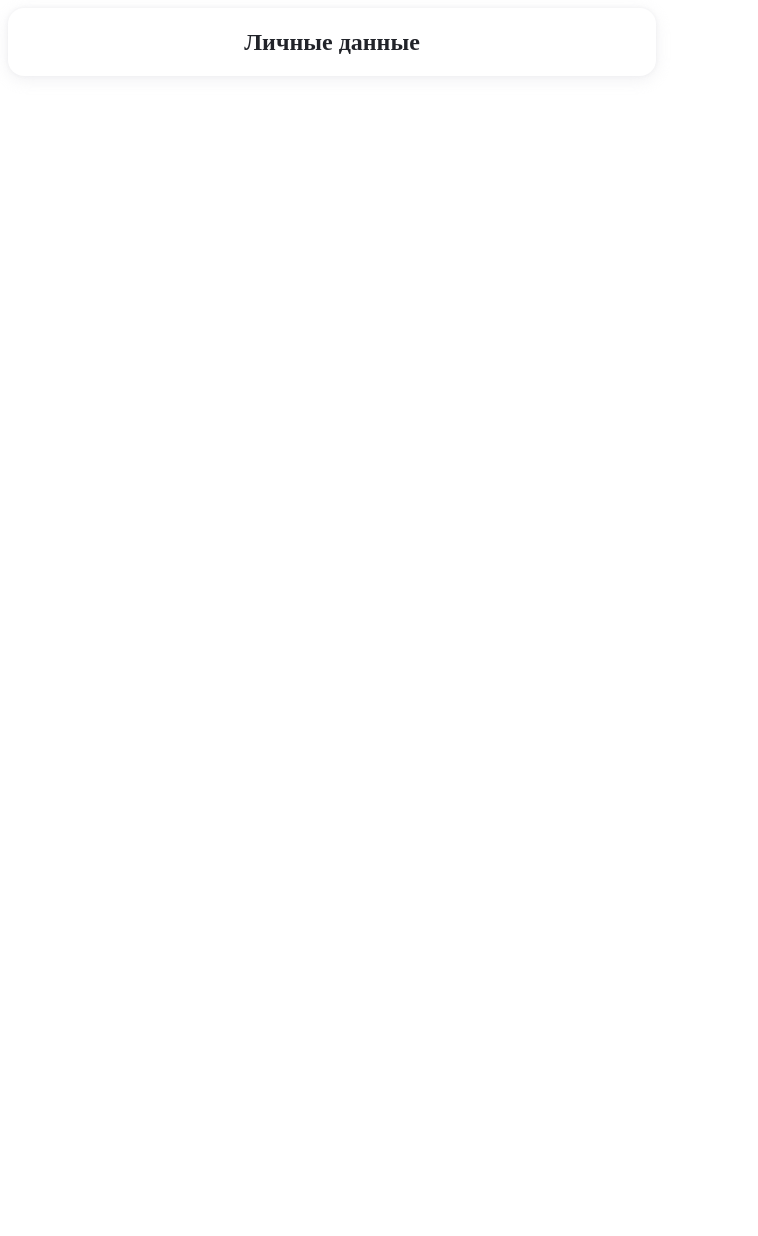
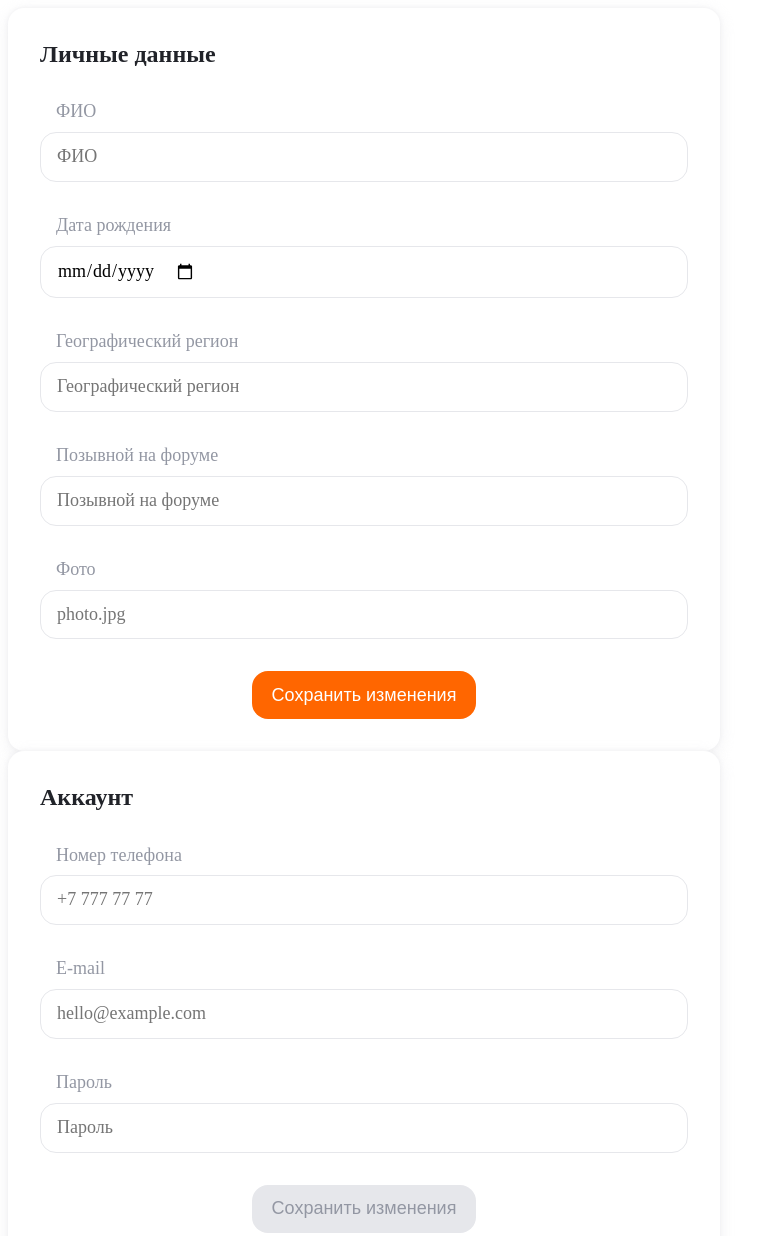
Before and after one commit to goalrazor/lizaAlert-practicum, a website: page src/index.html in a window 1280 px wide. Shown: the top 1236 px of the page, without its empty margins (0-758 px from the left). Before the commit the page ends 800 px from the top, so only its background shows below. Drawn offline with Linux system fonts and the light colour scheme; files whose address does not match are found by name.

Commit message:
card profile
skeleton commit

```diff
--- a/src/card-profile/__header/card-profile__header.css
+++ b/src/blocks/card-profile/__header/card-profile__header.css
@@ -2,5 +2,7 @@
 	color: #212329;
 	font-weight: bold;
 	font-size: 24px;
-	line-height: 28px;
+	line-height: 1.17;
+	margin: 0 0 32px;
+	align-self:flex-start;
 }
--- a/src/card-profile/card-profile.css
+++ b/src/blocks/card-profile/card-profile.css
@@ -2,6 +2,6 @@
 	display: flex;
 	flex-direction: column;
 	align-items: center;
-	width: 648px;
-	background-color: blanchedalmond;
+	max-width: 648px;
+	padding: 32px;
 }
--- /dev/null
+++ b/src/blocks/form/__input-container/form__input-container.css
@@ -0,0 +1,9 @@
+.form__input-container {
+	width: 100%;
+	margin: 0 auto;
+	padding: 0;
+	border: 0;
+	display: flex;
+	flex-direction: column;
+	align-items: center;
+}
--- /dev/null
+++ b/src/blocks/form/__item/form__item.css
@@ -0,0 +1,22 @@
+.form__item {
+	display: flex;
+	flex-direction: row;
+	align-items: flex-start;
+	padding: 12px 16px;
+	width: 100%;
+	background: #FFFFFF;
+	border: 1.2px solid #E6E7EB;
+	box-sizing: border-box;
+	border-radius: 16px;
+	align-self: stretch;
+	margin: 0 0 32px;
+	font-family: inherit;
+	font-weight: normal;
+	font-size: 18px;
+	line-height: 1.33;
+	position: relative;
+}
+
+.form__item:focus {
+	outline-color: #FF6600;
+}
--- /dev/null
+++ b/src/blocks/form/__label/form__label.css
@@ -0,0 +1,8 @@
+.form__label {
+	font-weight: normal;
+	font-size: 18px;
+	line-height: 1.33;
+	color: #9397A3;
+	margin: 0 0 8px 16px;
+	align-self: flex-start;
+}
--- /dev/null
+++ b/src/blocks/form/form.css
@@ -0,0 +1,3 @@
+.form {
+	width: 100%;
+}
--- a/src/index.html
+++ b/src/index.html
@@ -13,10 +13,37 @@
 
 <div class="card-profile background">
 	<h2 class="card-profile__header">Личные данные</h2>
-
-
+	<form class="form form__personal-data">
+		  <fieldset class="form__input-container">
+			<label for="name" class="form__label">ФИО</label>
+			<input type="text" class="form__item form__item_el_name" id="name" name="name" placeholder="ФИО" required>
+			<label for="birthday" class="form__label">Дата рождения</label>
+			<input type="date" class="form__item form__item_el_birthday" id="birthday" name="birthday">
+			<label for="region" class="form__label">Географический регион</label>
+			<input type="text" class="form__item form__item_el_region" id="region" name="region" placeholder="Географический регион" required>
+			<label for="nickname" class="form__label">Позывной на форуме</label>
+			<input type="text" class="form__item form__item_el_nickname" id="nickname" name="nickname" placeholder="Позывной на форуме" required>
+			<label for="photo" class="form__label">Фото</label>
+			<input type="text" class="form__item form__item_el_photo" id="photo" name="photo" placeholder="photo.jpg" disabled>
+			<button class="button button_status_active-orange" type="submit">Сохранить изменения</button>
+		  </fieldset>
+	</form>
 </div>
 
+<div class="card-profile background">
+	<h2 class="card-profile__header">Аккаунт</h2>
+	<form class="form form__account">
+		  <fieldset class="form__input-container">
+			<label for="tel" class="form__label">Номер телефона</label>
+			<input type="tel" class="form__item form__item_el_tel" id="tel" name="tel" placeholder="+7 777 77 77" disabled>
+			<label for="email" class="form__label">E-mail</label>
+			<input type="email" class="form__item form__item_el_email" id="email" name="email" placeholder="hello@example.com">
+			<label for="password" class="form__label">Пароль</label>
+			<input type="password" class="form__item form__item_el_password" id="password" name="password" placeholder="Пароль" required>
+			<button class="button button_status_not-active" type="submit">Сохранить изменения</button>
+		  </fieldset>
+	</form>
+</div>
 
 </body>
 
--- a/src/pages/index.css
+++ b/src/pages/index.css
@@ -3,6 +3,10 @@
 @import url('../blocks/button/_status/button_status_active-orange.css');
 @import url('../blocks/button/_status/button_status_active-white.css');
 @import url('../blocks/button/_status/button_status_not-active.css');
-@import url('../card-profile/card-profile.css');
-@import url('../card-profile/__header/card-profile__header.css');
-@import url('../background/background.css');
+@import url('../blocks/card-profile/card-profile.css');
+@import url('../blocks/card-profile/__header/card-profile__header.css');
+@import url('../blocks/form/form.css');
+@import url('../blocks/form/__item/form__item.css');
+@import url('../blocks/form/__label/form__label.css');
+@import url('../blocks/form/__input-container/form__input-container.css');
+@import url('../blocks/background/background.css');
```
Also changed, not shown: src/blocks/background/background.css (renamed from src/background/background.css), src/blocks/button/_status/button_status_active-orange.css (renamed from src/button/_status/button_status_active-orange.css), src/blocks/button/_status/button_status_active-white.css (renamed from src/button/_status/button_status_active-white.css), src/blocks/button/_status/button_status_not-active.css (renamed from src/button/_status/button_status_not-active.css), src/blocks/button/_whide/button_whide.css (renamed from src/button/_whide/button_whide.css), src/blocks/button/button.css (renamed from src/button/button.css), src/blocks/form/__icon/_type/form__icon_type_clip.css (added), src/blocks/form/__icon/_type/form__icon_type_pen.css (added), src/blocks/form/__icon/form__icon.css (added), src/images/clip.svg (added), src/images/pen.svg (added).
